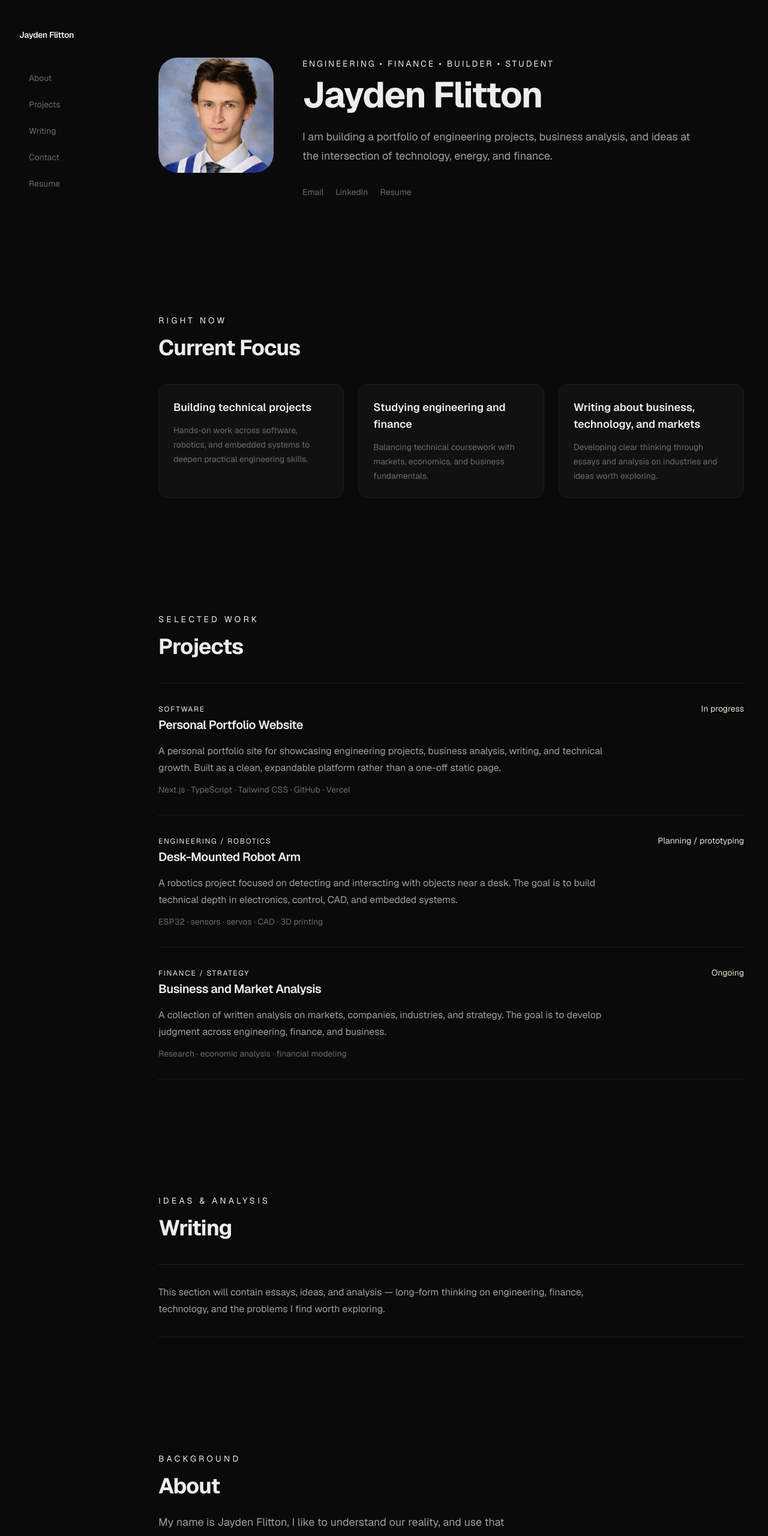
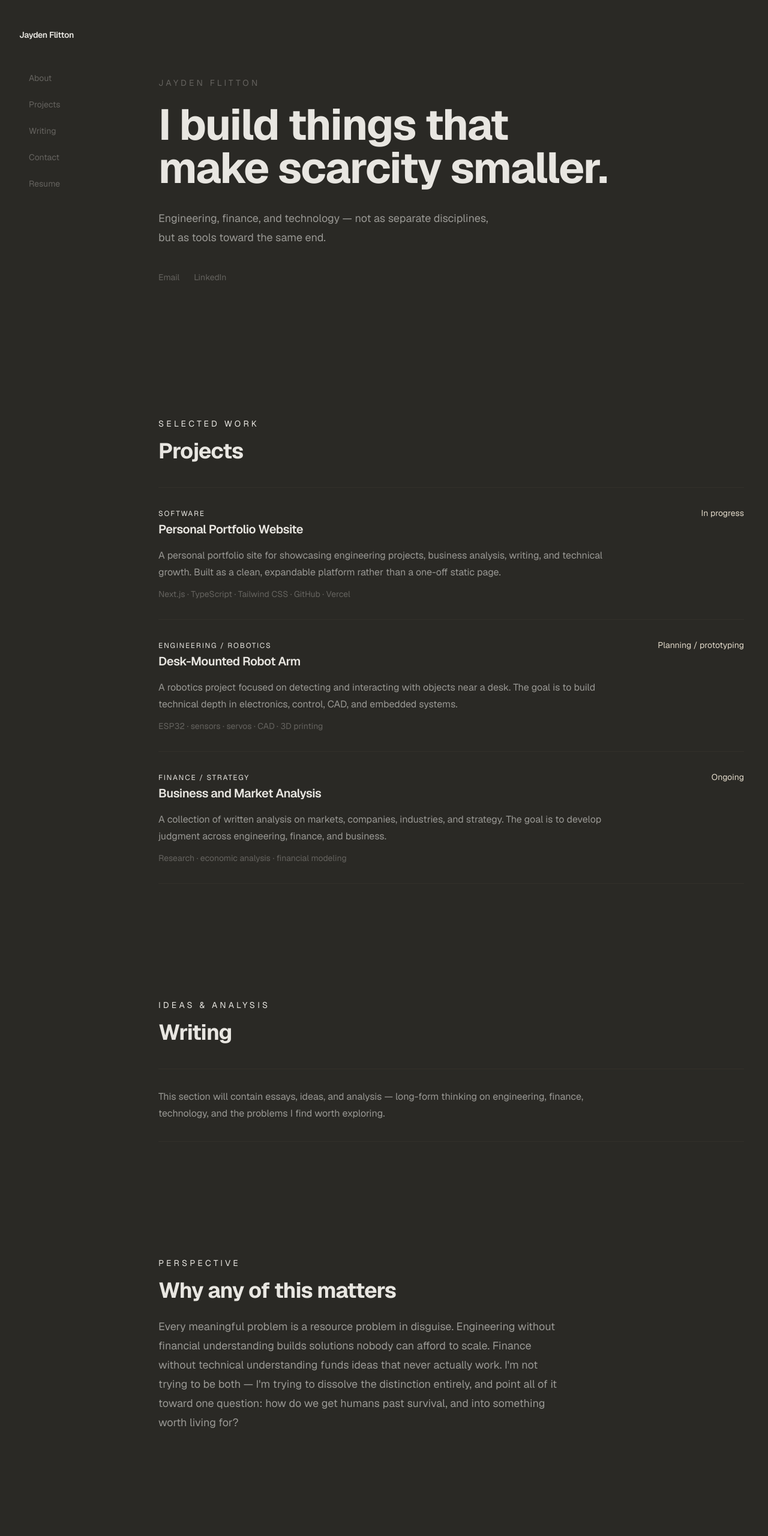
Before and after one commit to Flittsy/jaydenflitton.com, a Next.js app: page / in a window 1280 px wide. Shown: the top 2560 px of the page at 60% size. Built offline with nearby package versions, Linux system fonts and the light colour scheme.

Commit message:
Theme changes
Remove current focus, change color, remove image

```diff
--- a/src/app/globals.css
+++ b/src/app/globals.css
@@ -1,13 +1,14 @@
 @import "tailwindcss";
 
 :root {
-  --background: #0a0a0a;
-  --foreground: #ededed;
-  --muted: #a0a0a0;
-  --muted-light: #6b6b6b;
-  --border: #1f1f1f;
-  --card: #111111;
-  --accent: #e8e0d0;
+  --background: #252420d7;
+--foreground: #e8e6e1;
+--muted: #999894;
+--muted-light: #65635f;
+--border:#33302a;
+--card: #242320e7;
+--accent: #e2daca;
+--label: #65635f;
 }
 
 @theme inline {
--- a/src/app/page.tsx
+++ b/src/app/page.tsx
@@ -1,6 +1,5 @@
 import About from "@/components/About";
 import Contact from "@/components/Contact";
-import CurrentFocus from "@/components/CurrentFocus";
 import Footer from "@/components/Footer";
 import Hero from "@/components/Hero";
 import Projects from "@/components/Projects";
@@ -14,7 +13,6 @@ export default function Home() {
 
       <div className="lg:pl-56">
         <Hero />
-        <CurrentFocus />
         <Projects />
         <Writing />
         <About />
--- a/src/components/About.tsx
+++ b/src/components/About.tsx
@@ -1,12 +1,25 @@
-import Section from "@/components/Section";
-
 export default function About() {
   return (
-    <Section
-      id="about"
-      eyebrow="Background"
-      title="About"
-      description="My name is Jayden Flitton, I like to understand our reality, and use that understanding to generate value. My growing sphere of knowledge includes general engineering, financial strategy, agriculture, and software development. I am a student taking a dual degree in electrical engineering and finance at the University of Calgary. I hope you can derive some value from my projects on this page."
-    />
+    <section id="about" className="mx-auto max-w-5xl px-6 py-24">
+      <div className="max-w-2xl">
+        <p className="mb-4 text-sm uppercase tracking-[0.3em] text-label">
+          Perspective
+        </p>
+
+        <h2 className="text-3xl font-bold tracking-tight sm:text-4xl">
+          Why any of this matters
+        </h2>
+      </div>
+
+      <p className="mt-6 max-w-2xl text-lg leading-8 text-muted">
+        Every meaningful problem is a resource problem in disguise. Engineering
+        without financial understanding builds solutions nobody can afford to
+        scale. Finance without technical understanding funds ideas that never
+        actually work. I&apos;m not trying to be both — I&apos;m trying to
+        dissolve the distinction entirely, and point all of it toward one
+        question: how do we get humans past survival, and into something worth
+        living for?
+      </p>
+    </section>
   );
 }
--- a/src/components/Hero.tsx
+++ b/src/components/Hero.tsx
@@ -1,65 +1,22 @@
-import Image from "next/image";
-
-const profile = {
-  name: "Jayden Flitton",
-  tagline: "Engineering • Finance • Builder • Student",
-  intro:
-    "I am building a portfolio of engineering projects, business analysis, and ideas at the intersection of technology, energy, and finance.",
-  imageSrc: "/profile.png",
-  imageAlt: "Jayden Flitton",
-};
-
-const socialLinks = [
-  { label: "Email", href: "mailto:jayden.flitton@outlook.com" },
-  {
-    label: "LinkedIn",
-    href: "https://www.linkedin.com/in/jayden-flitton/?lipi=urn%3Ali%3Apage%3Ad_flagship3_profile_view_base_contact_details%3B4g%2BO7rfcQh2003l9DxkZng%3D%3D",
-  },
-  { label: "Resume", href: "/resume.pdf", external: true },
-];
-
 export default function Hero() {
   return (
-    <section className="mx-auto max-w-5xl px-6 py-16 lg:py-24">
-      <div className="flex flex-col gap-10 md:flex-row md:items-start md:gap-12">
-        <div className="w-fit shrink-0 self-center md:self-start">
-          <Image
-            src={profile.imageSrc}
-            alt={profile.imageAlt}
-            width={192}
-            height={192}
-            priority
-            className="size-36 rounded-[1.75rem] object-cover object-top sm:size-44 sm:rounded-[2rem] md:size-48"
-          />
-        </div>
-
-        <div className="max-w-2xl">
-          <p className="mb-3 text-sm uppercase tracking-[0.2em] text-label">
-            {profile.tagline}
-          </p>
-
-          <h1 className="text-4xl font-bold tracking-tight sm:text-5xl lg:text-6xl">
-            {profile.name}
-          </h1>
-
-          <p className="mt-6 text-lg leading-8 text-muted">{profile.intro}</p>
-
-          <ul className="mt-8 flex flex-wrap items-center gap-x-5 gap-y-2">
-            {socialLinks.map((link) => (
-              <li key={link.label}>
-                <a
-                  href={link.href}
-                  className="text-sm text-muted-light transition-colors hover:text-ice-blue"
-                  {...(link.external
-                    ? { target: "_blank", rel: "noopener noreferrer" }
-                    : {})}
-                >
-                  {link.label}
-                </a>
-              </li>
-            ))}
-          </ul>
-        </div>
+    <section className="mx-auto max-w-5xl px-6 py-24 lg:py-32">
+      <p className="mb-6 text-sm uppercase tracking-[0.3em] text-muted-light">
+        Jayden Flitton
+      </p>
+      <h1 className="max-w-3xl text-5xl font-bold tracking-tight sm:text-6xl lg:text-7xl">
+        I build things that make scarcity smaller.
+      </h1>
+      <p className="mt-8 max-w-xl text-lg leading-8 text-muted">
+        Engineering, finance, and technology — not as separate disciplines, but as tools toward the same end.
+      </p>
+      <div className="mt-10 flex gap-6">
+        <a href="mailto:jayden.flitton@outlook.com" className="text-sm text-muted-light transition-colors hover:text-accent">
+          Email
+        </a>
+        <a href="https://www.linkedin.com/in/jayden-flitton" className="text-sm text-muted-light transition-colors hover:text-accent">
+          LinkedIn
+        </a>
       </div>
     </section>
   );
```
